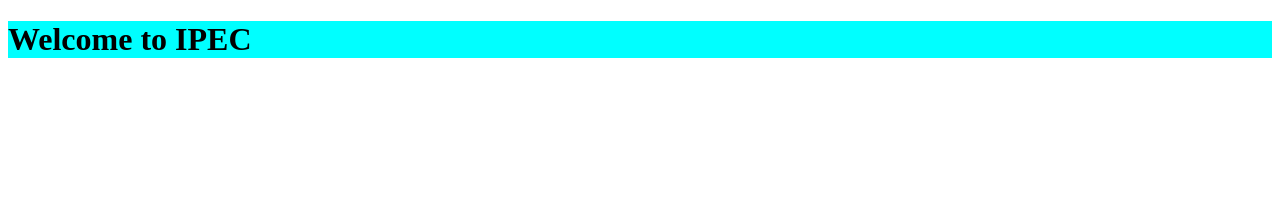
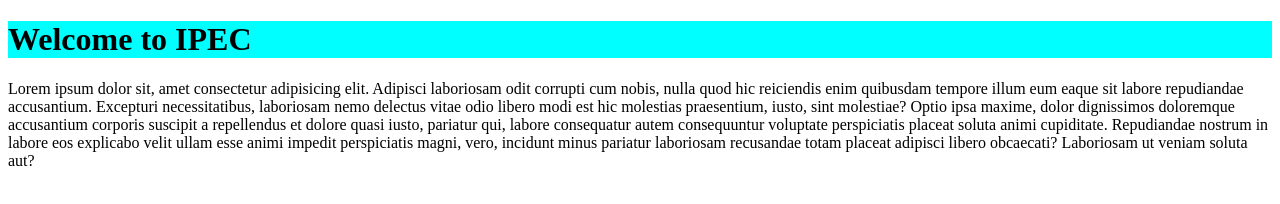
Before and after one commit to edunetmastertrainer/ipecdemo, a plain HTML site: page index.html in a window 1280 px wide. Drawn offline with Linux system fonts and the light colour scheme.

Commit message:
new para added

```diff
--- a/index.html
+++ b/index.html
@@ -7,5 +7,6 @@
 </head>
 <body>
   <h1 style="background-color: aqua;">Welcome to IPEC</h1>
+  <p>Lorem ipsum dolor sit, amet consectetur adipisicing elit. Adipisci laboriosam odit corrupti cum nobis, nulla quod hic reiciendis enim quibusdam tempore illum eum eaque sit labore repudiandae accusantium. Excepturi necessitatibus, laboriosam nemo delectus vitae odio libero modi est hic molestias praesentium, iusto, sint molestiae? Optio ipsa maxime, dolor dignissimos doloremque accusantium corporis suscipit a repellendus et dolore quasi iusto, pariatur qui, labore consequatur autem consequuntur voluptate perspiciatis placeat soluta animi cupiditate. Repudiandae nostrum in labore eos explicabo velit ullam esse animi impedit perspiciatis magni, vero, incidunt minus pariatur laboriosam recusandae totam placeat adipisci libero obcaecati? Laboriosam ut veniam soluta aut?</p>
 </body>
 </html>
```
